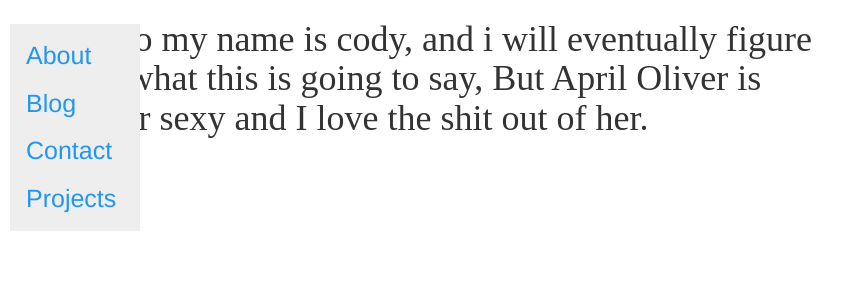
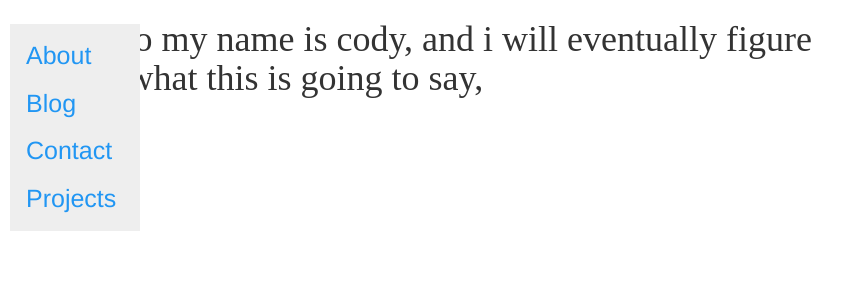
Before and after one commit to codylovell/site, a Django app: page / in a window 1280 px wide. Shown: the part 126-426 px from the top of the page, without its empty margins (0-864 px from the left). Run offline with Django 3.2, Linux system fonts and the light colour scheme; some libraries are stand-ins or nearby versions.

```diff
--- a/about/templates/about/about.html
+++ b/about/templates/about/about.html
@@ -2,7 +2,7 @@
 {% block content %}
 	<div class='about-text'>
 		<h1 class='text'>
-			Hello my name is cody, and i will eventually figure out what this is going to say, But April Oliver is super sexy and I love the shit out of her.
+			Hello my name is cody, and i will eventually figure out what this is going to say,
 		</h1>
 	</div>
 {% endblock %}
```
